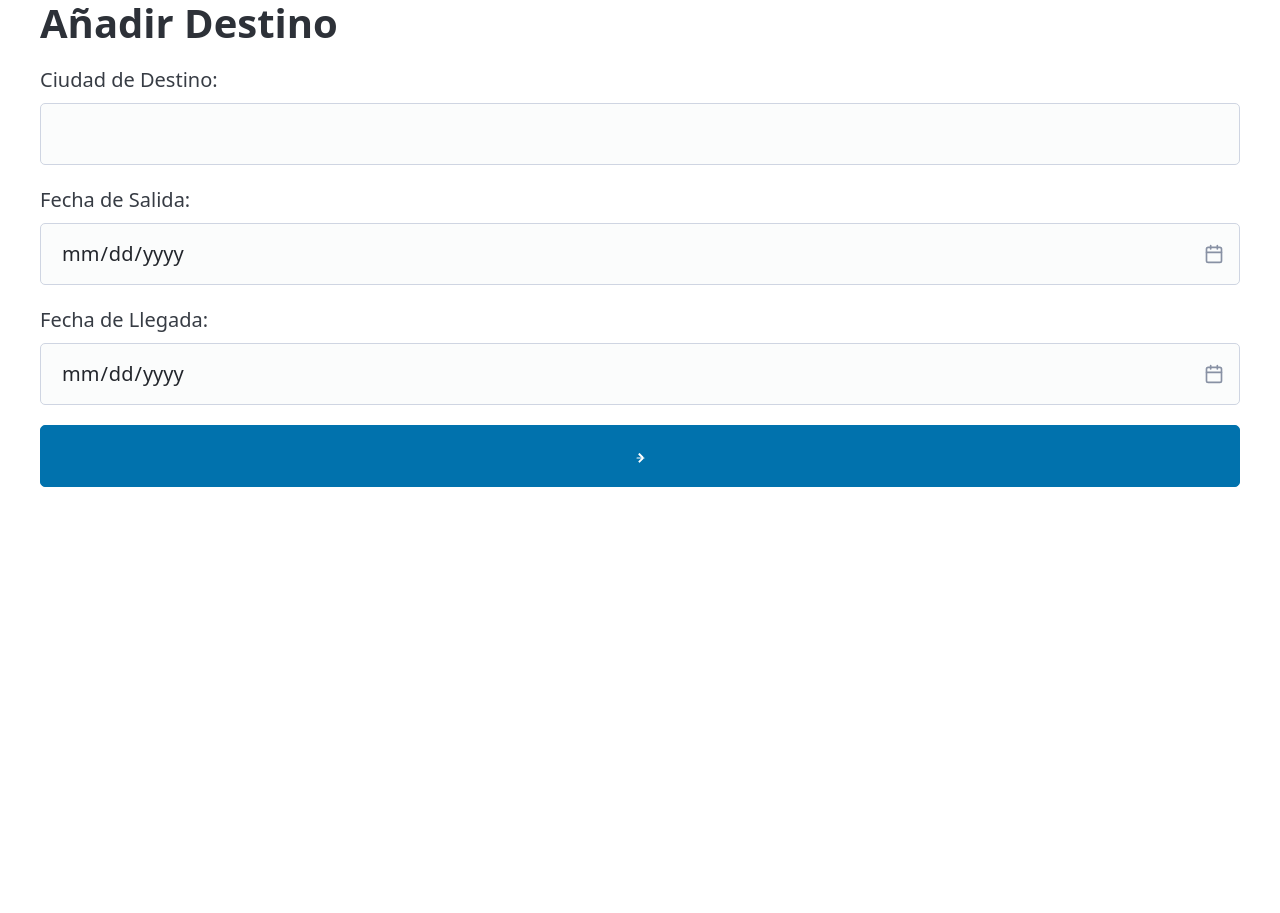
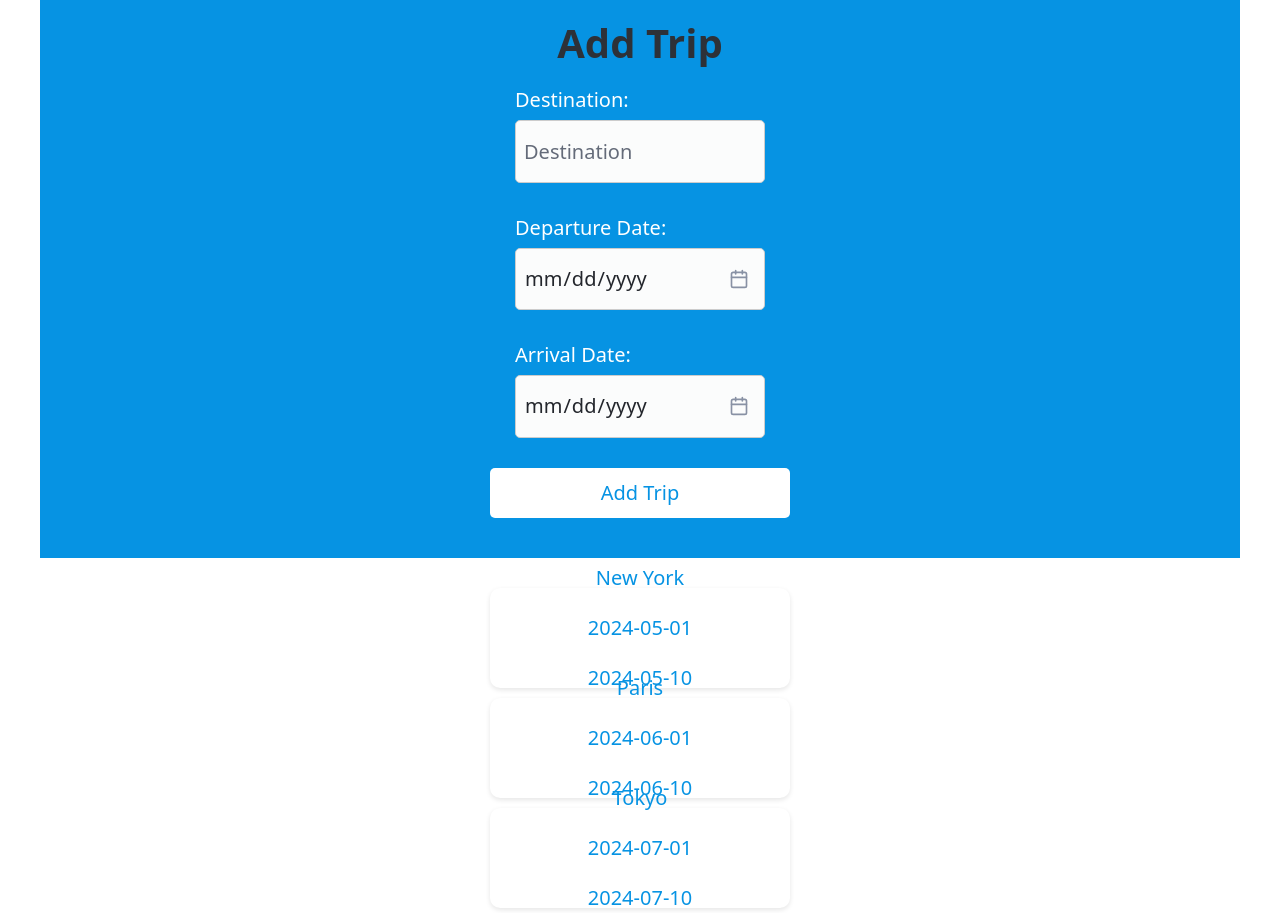
Before and after one commit to pg-goose/HackUPC2024, a SvelteKit app: page /home in a window 1280 px wide. Before the commit the page ends 800 px from the top, so only its background shows below. Built offline with nearby package versions, Linux system fonts and the light colour scheme.

Commit message:
arreglos varios

```diff
--- a/src/routes/home/+page.svelte
+++ b/src/routes/home/+page.svelte
@@ -5,36 +5,124 @@
 
   function handleSubmit() {
     // Aquí podrías agregar la lógica para manejar el envío del formulario
-    console.log('Ciudad de destino:', destinationCity);
-    console.log('Fecha de salida:', departureDate);
-    console.log('Fecha de llegada:', arrivalDate);
+    console.log('Destination City:', destinationCity);
+    console.log('Departure Date:', departureDate);
+    console.log('Arrival Date:', arrivalDate);
   }
 </script>
 
 <style>
   /* Puedes agregar estilos adicionales según tus preferencias */
+  .container {
+    display: flex;
+    flex-direction: column;
+    align-items: center; /* Centrar horizontalmente */
+    background-color: #0693e3; /* Color de fondo azul */
+    padding: 20px;
+  }
+
+  form {
+    display: flex;
+    flex-direction: column;
+    align-items: center; /* Centrar horizontalmente */
+    width: 300px;
+  }
+
+  .input-group {
+    margin-bottom: 10px;
+  }
+
+  label {
+    margin-bottom: 5px;
+    color: white; /* Color de texto blanco */
+  }
+
+  input[type="text"],
+  input[type="date"] {
+    padding: 8px;
+    width: 250px; /* Ajustar el ancho de los campos de entrada */
+    border: 1px solid #ccc;
+    border-radius: 5px;
+  }
+
+  button {
+    padding: 10px 20px;
+    background-color: white; /* Fondo blanco para el botón */
+    color: #0693e3; /* Texto azul */
+    border: none;
+    border-radius: 5px;
+    cursor: pointer;
+    transition: background-color 0.3s ease;
+  }
+
+  button:hover {
+    background-color: #007acc; /* Color de fondo azul más oscuro al pasar el mouse */
+    color: white; /* Texto blanco al pasar el mouse */
+  }
+
+  /* Estilos para el menú de viajes */
+  .trips-menu {
+    display: flex;
+    flex-direction: column;
+    align-items: center; /* Centrar horizontalmente */
+    margin-top: 20px; /* Espacio superior */
+  }
+
+  .trip-bubble {
+    width: 300px;
+    height: 100px;
+    background-color: white; /* Fondo blanco */
+    border-radius: 10px;
+    margin-top: 10px; /* Espacio entre burbujas */
+    display: flex;
+    flex-direction: column;
+    justify-content: center; /* Centrar contenido verticalmente */
+    align-items: center; /* Centrar contenido horizontalmente */
+    box-shadow: 0px 2px 5px rgba(0, 0, 0, 0.1); /* Sombra ligera */
+  }
+
+  .trip-info {
+    text-align: center;
+    color: #0693e3; /* Texto azul */
+  }
 </style>
 
 <div class="container">
-  <h1>Añadir Destino</h1>
+  <h1>Add Trip</h1>
   <form on:submit|preventDefault={handleSubmit}>
     <div class="input-group">
-      <label for="destination">Ciudad de Destino:</label>
-      <input type="text" id="destination" bind:value={destinationCity}>
+      <label for="destination">Destination:</label>
+      <input type="text" id="destination" placeholder="Destination" bind:value={destinationCity}>
     </div>
     <div class="input-group">
-      <label for="departure-date">Fecha de Salida:</label>
+      <label for="departure-date">Departure Date:</label>
       <input type="date" id="departure-date" bind:value={departureDate}>
     </div>
     <div class="input-group">
-      <label for="arrival-date">Fecha de Llegada:</label>
+      <label for="arrival-date">Arrival Date:</label>
       <input type="date" id="arrival-date" bind:value={arrivalDate}>
     </div>
-    <button type="submit">
-      <svg xmlns="http://www.w3.org/2000/svg" width="16" height="16" fill="currentColor" class="bi bi-arrow-right" viewBox="0 0 16 16">
-        <path fill-rule="evenodd" d="M11.354 8.354a.5.5 0 0 1 0 .708l-3.5 3.5a.5.5 0 0 1-.708 0l-.708-.708a.5.5 0 0 1 0-.708L9.793 8 6.438 4.646a.5.5 0 0 1 0-.708l.708-.708a.5.5 0 0 1 .708 0l3.5 3.5z"/>
-        <path fill-rule="evenodd" d="M4.5 8a.5.5 0 0 1 .5-.5h7a.5.5 0 0 1 0 1h-7a.5.5 0 0 1-.5-.5z"/>
-      </svg>
-    </button>
+    <button type="submit">Add Trip</button>
   </form>
 </div>
+
+<!-- Menú de viajes -->
+<div class="trips-menu">
+  <button class="trip-bubble">
+    <p class="trip-info">New York</p>
+    <p class="trip-info">2024-05-01</p>
+    <p class="trip-info">2024-05-10</p>
+  </button>
+
+  <button class="trip-bubble">
+    <p class="trip-info">Paris</p>
+    <p class="trip-info">2024-06-01</p>
+    <p class="trip-info">2024-06-10</p>
+  </button>
+
+  <button class="trip-bubble">
+    <p class="trip-info">Tokyo</p>
+    <p class="trip-info">2024-07-01</p>
+    <p class="trip-info">2024-07-10</p>
+  </button>
+</div>
--- a/src/routes/login/+page.svelte
+++ b/src/routes/login/+page.svelte
@@ -3,35 +3,34 @@
   let password = "";
 
   async function handleSubmit() {
-    // Realiza la solicitud POST para enviar los datos del formulario a la base de datos
-
+    // Perform the POST request to send the form data to the database
     window.location.href = "/home";
   }
 </script>
 
 <div class="container">
-  <h2>Iniciar sesión</h2>
+  <h2>Log In</h2>
   <form action="?/login" method="post">
-    <input type="email" placeholder="Correo electrónico" bind:value={email} />
-    <input type="password" placeholder="Contraseña" bind:value={password} />
-    <button type="submit">Iniciar sesión</button>
+    <input type="email" placeholder="Email" bind:value={email} />
+    <input type="password" placeholder="Password" bind:value={password} />
+    <button type="submit">Log In</button>
   </form>
-  <a href="/register">¿No tienes cuenta? Regístrate aquí</a>
+  <a href="/register">Don't have an account? Sign up here</a>
 </div>
 
 <style>
   .container {
     display: flex;
     flex-direction: column;
-    align-items: center; /* Centrar horizontalmente */
-    justify-content: center; /* Centrar verticalmente */
-    height: 100vh; /* Altura completa de la ventana */
+    align-items: center; /* Horizontal center */
+    justify-content: center; /* Vertical center */
+    height: 100vh; /* Full height of viewport */
   }
 
   form {
     display: flex;
     flex-direction: column;
-    align-items: center; /* Centrar horizontalmente */
+    align-items: center; /* Horizontal center */
     width: 300px;
   }
 
```
Also changed, not shown: src/routes/trip/+page.svelte (deleted, +0 -37 lines), src/routes/trip/{id}/+page.svelte (added, +37 -0 lines), 1 other file (tests, documents, lock files or other folders).
